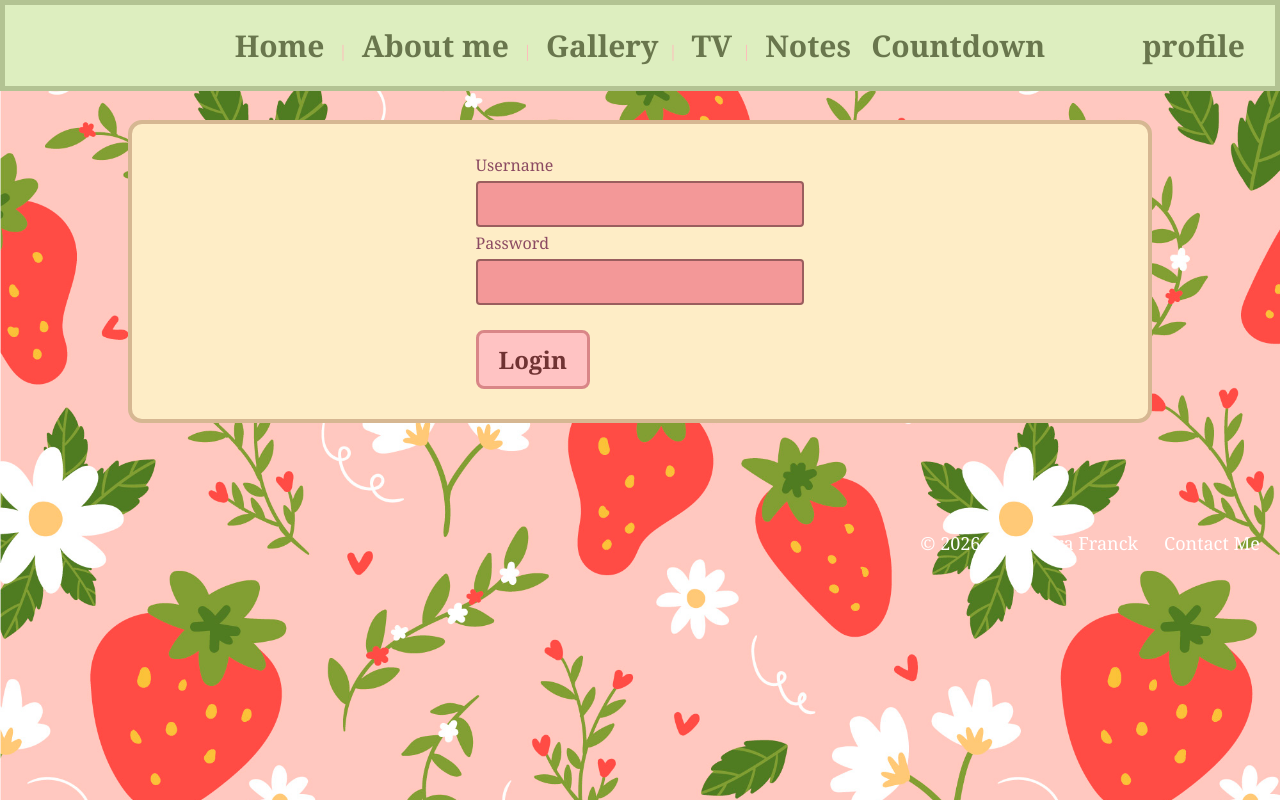
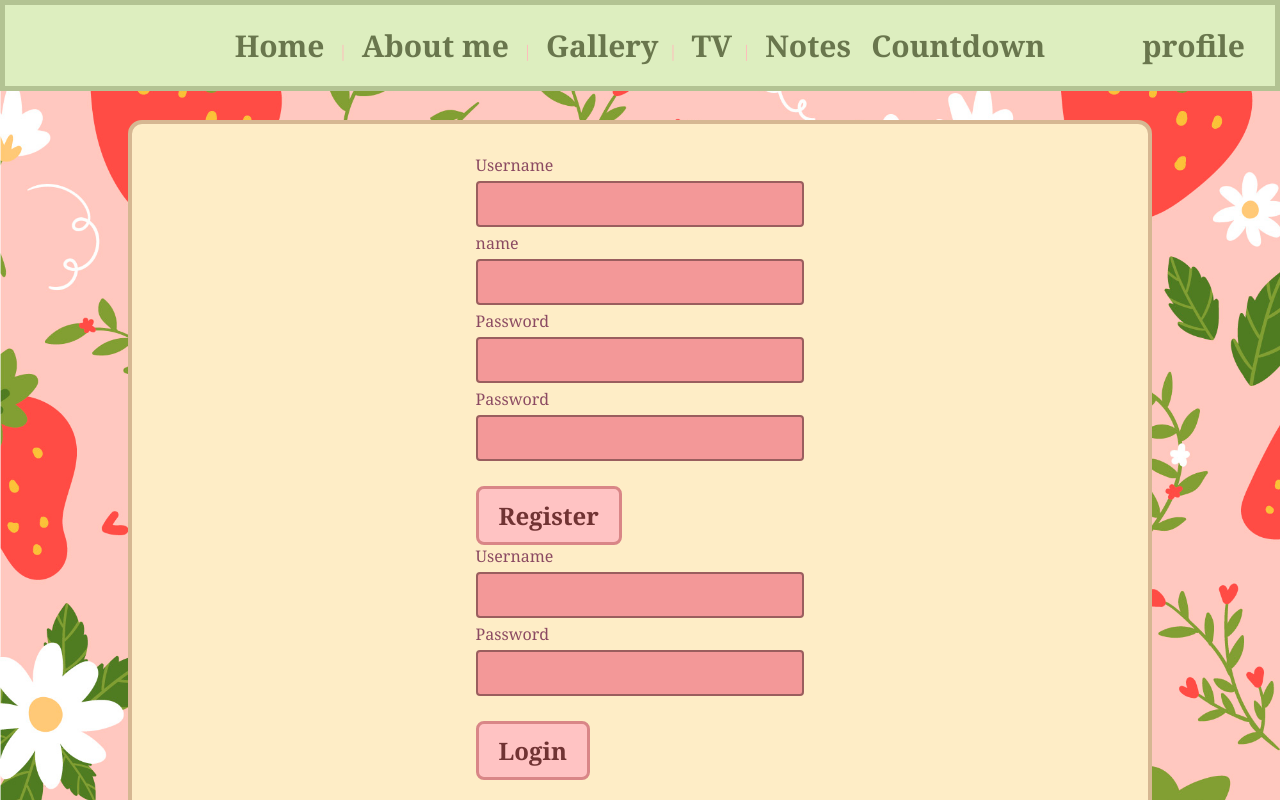
Before and after one commit to LCFranck/Personal-website, a Next.js app in the folder frontend/: page /profile in a window 1280 px wide. Shown: the top 800 px of the page. Built offline with nearby package versions, Linux system fonts and the light colour scheme; no server answers.

Commit message:
added registration

```diff
--- a/frontend/src/app/api/login/route.js
+++ /dev/null
@@ -1,14 +0,0 @@
-export async function POST(request) {
-  const body = await request.json();
-
-
-  const res = await fetch(process.env.NEXT_PUBLIC_API_URL + "/api/login", {
-    method: "POST",
-    headers: { "Content-Type": "application/json" },
-    body: JSON.stringify(body)
-  });
-
-  const data = await res.json();
-
-  return Response.json(data);
-}
--- a/frontend/src/app/layout.js
+++ b/frontend/src/app/layout.js
@@ -4,6 +4,7 @@ import "./globals.css";
 import Header from "../components/Header.jsx";
 import MainBox from "../components/MainBox";
 import Footer from "../components/Footer.jsx";
+import { AuthProvider } from "../context/AuthContext.jsx";
 
 
 export const metadata = {
@@ -15,11 +16,13 @@ export default function RootLayout({ children }) {
   return (
     <html lang="en">
       <body>
-        <Header/>
-        <div>
-          {children}
-        </div>
-        <Footer/>
+         <AuthProvider>
+          <Header/>
+            <div>
+              {children}
+            </div>
+          <Footer/>
+        </AuthProvider>
       </body>
     </html>
   );
--- a/frontend/src/app/profile/page.jsx
+++ b/frontend/src/app/profile/page.jsx
@@ -5,6 +5,7 @@ import { useState, useEffect } from "react";
 import LogInform from "@/components/LogInForm";
 import noteService from "@/lib/noteService";
 import Profile from "@/components/Profile";
+import RegisterForm from "@/components/RegisterForm";
 
 const page = () =>{
 
@@ -12,6 +13,7 @@ const page = () =>{
   return (
     <div>
       <MainBox>
+        <RegisterForm></RegisterForm>
         <LogInform/>
 
 
--- a/frontend/src/components/LogInForm.jsx
+++ b/frontend/src/components/LogInForm.jsx
@@ -1,27 +1,17 @@
 "use client"
 
 import { useState, useEffect } from 'react'
+import { useAuth } from "../context/AuthContext"
 import loginService from '../lib/loginService'
 import noteService from '../lib/noteService'
 import styles from "../styles/Form.module.css";
 
 const LogInForm = () => {
-  const KEY = 'loggedAppUser' //local storage key
+
+  const { user, login, logout } = useAuth()
   const [username, setUsername] = useState('')
   const [password, setPassword] = useState('')
-  const [user, setUser] = useState(null);
 
-    useEffect(() => {
-    const loggedUserJSON = window.localStorage.getItem(KEY);
-    if (loggedUserJSON) {
-      const user = JSON.parse(loggedUserJSON);
-      setUser(user);
-      noteService.setToken(user.token);
-    }
-  }, []);
-
-
-// Updates noteService token when user state changes (e.g. on login/logout)
   useEffect(() => {
     if (user) {
       noteService.setToken(user.token);
@@ -31,32 +21,28 @@ const LogInForm = () => {
 
   const handleLogout = async (event) => {
     event.preventDefault()
+    logout()
+    console.log('logged out')
 
-    window.localStorage.removeItem(KEY)
-    noteService.setToken(null)
-    setUser(null)
     setUsername('')
     setPassword('')
+  }
 
-  }
   const handleLogin = async (event) => {
     event.preventDefault()
 
     try {
-      const user = await loginService.login({
+      const userData = await loginService.login({
         username, password,
       })
-      window.localStorage.setItem(
-        KEY, JSON.stringify(user)
-      )
-      noteService.setToken(user.token)
-      setUser(user)
+
+      login(userData)
       setUsername('')
       setPassword('')
       console.log('successful login')
-      console.log(user)
-    } catch (exception) {
-      console.log('wrong credentials')
+    } catch (error) {
+      //todoo add error notification
+      console.log('wrong credentials', error)
     }
   }
 
--- /dev/null
+++ b/frontend/src/components/RegisterForm.jsx
@@ -0,0 +1,91 @@
+"use client"
+//could probably be combined with LogInForm.jsx
+import { useState, useEffect } from 'react'
+import loginService from '../lib/loginService.jsx'
+//import noteService from '../services/notes.js'
+import { useAuth } from '../context/AuthContext.jsx'
+import styles from '../styles/Form.module.css'
+import userService from '../lib/userService.jsx'
+
+const RegisterForm = () => {
+    const { login,user } = useAuth()
+    const [username, setUsername] = useState('');
+    const [password, setPassword] = useState('');
+    const [passwordRepeat, setPasswordRepeat] = useState('');
+    const [name, setName] = useState('');
+
+
+
+
+    const handleRegister = async (event) => {
+        event.preventDefault();
+        if (password !== passwordRepeat) {
+            console.log('passwords do not match');
+            return;
+        }
+        try {
+            const userData = await userService.register({
+                username, name, password
+            });
+          //  login(userData);
+            setUsername('');
+            setPassword('');
+            setPasswordRepeat('');
+            setName('');
+            console.log('successful registration and login');
+        } catch (error) {
+            console.log('registration failed', error);
+        }
+    }
+
+ return (
+    <div>
+      {!user &&
+        <form onSubmit={handleRegister}>
+          <div>
+            Username
+            <input className={styles.input}
+              type="text"
+              value={username}
+              name="Username"
+              onChange={({ target }) => setUsername(target.value)}
+            />
+          </div>
+           <div>
+            name
+            <input className={styles.input}
+              type="text"
+              value={name}
+              name="name"
+              onChange={({ target }) => setName(target.value)}
+            />
+          </div>
+          <div>
+            Password
+            <input className={styles.input}
+              type="password"
+              value={password}
+              name="Password"
+              onChange={({ target }) => setPassword(target.value)}
+            />
+          </div>
+           <div>
+            Password
+            <input className={styles.input}
+              type="password"
+              value={passwordRepeat}
+              name="Password Repeat"
+              onChange={({ target }) => setPasswordRepeat(target.value)}
+            />
+          </div>
+          <button type="submit" className={styles.button}>Register</button>
+
+        </form>}
+    </div>
+  )
+
+}
+
+
+
+export default RegisterForm;
--- /dev/null
+++ b/frontend/src/context/AuthContext.jsx
@@ -0,0 +1,42 @@
+"use client"
+import { createContext, useContext, useEffect, useState } from "react"
+import noteService from "../lib/noteService"
+
+const AuthContext = createContext()
+
+export const AuthProvider = ({ children }) => {
+  const KEY = "loggedAppUser"
+  const [user, setUser] = useState(null)
+
+  useEffect(() => {
+    const storedUser = window.localStorage.getItem(KEY)
+    if (storedUser) {
+      const parsedUser = JSON.parse(storedUser)
+      setUser(parsedUser)
+      noteService.setToken(parsedUser.token)
+    }
+  }, [])
+
+ const login = (userData) => {
+  if (!userData?.token) {
+    throw new Error("No token received");
+  }
+
+  window.localStorage.setItem(KEY, JSON.stringify(userData));
+  noteService.setToken(userData.token);
+  setUser(userData);
+};
+  const logout = () => {
+    window.localStorage.removeItem(KEY)
+    noteService.setToken(null)
+    setUser(null)
+  }
+
+  return (
+    <AuthContext.Provider value={{ user, login, logout }}>
+      {children}
+    </AuthContext.Provider>
+  )
+}
+
+export const useAuth = () => useContext(AuthContext)
--- a/frontend/src/lib/loginService.jsx
+++ b/frontend/src/lib/loginService.jsx
@@ -1,12 +1,20 @@
-const baseUrl = "/api/login";
+const baseUrl = "http://localhost:3001/api/login";
 
-export const login = async (credentials) =>{
+
+const login = async (credentials) => {
   const res = await fetch(baseUrl, {
     method: "POST",
     headers: { "Content-Type": "application/json" },
-    body: JSON.stringify(credentials)
+    body: JSON.stringify(credentials),
   });
 
-  return res.json();
-}
+  const data = await res.json();
+
+  if (!res.ok) {
+    throw new Error(data.error || "Invalid credentials");
+  }
+
+  return data;
+};
+
 export default { login };
--- /dev/null
+++ b/frontend/src/lib/userService.jsx
@@ -0,0 +1,19 @@
+
+const baseUrl = "http://localhost:3001/api/users";
+
+
+const register = async (newUser) => {
+    const res = await fetch(baseUrl, {
+        method: "POST",
+        headers: { "Content-Type": "application/json" },
+        body: JSON.stringify(newUser),
+    });
+
+    if (!res.ok) {
+        throw new Error("Failed to register user");
+    }
+
+    return res.json();
+}
+
+export default { register };
```
Also changed, not shown: frontend/src/app/api/note/route.js (deleted), 2 other files (tests, documents, lock files or other folders).
